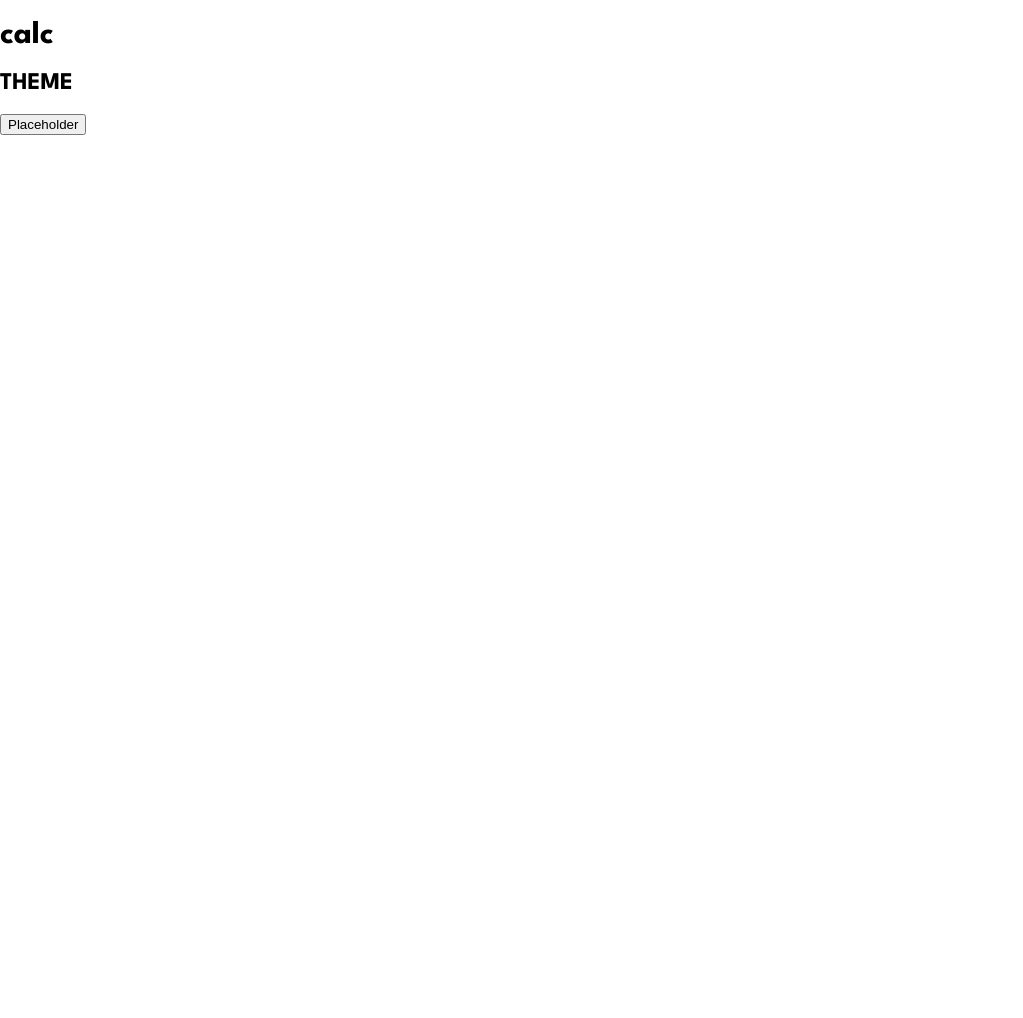
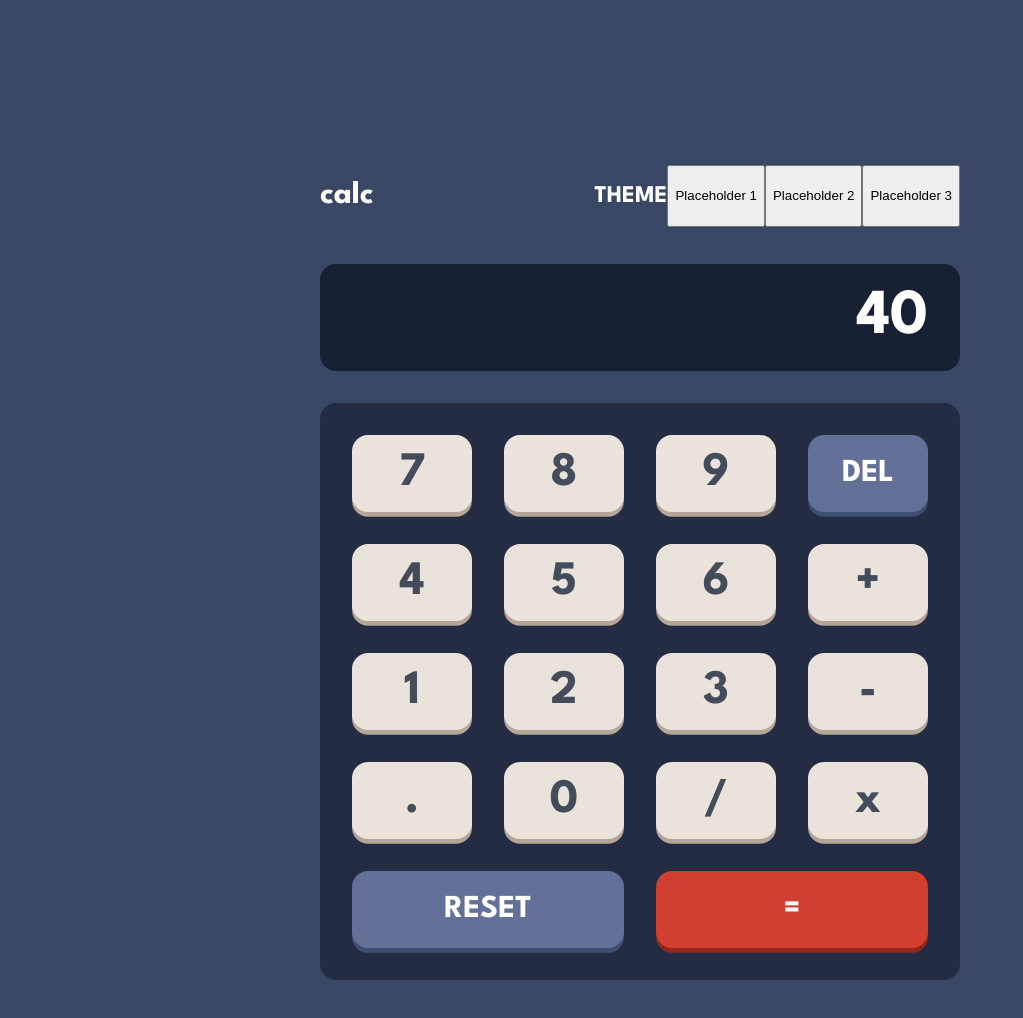
Before and after one commit to mas-glarus/frontendmentor_calculator, a plain HTML site: page index.html in a window 1280 px wide. Shown: the whole page, without its empty margins (0-1023 px from the left). Before the commit the page ends 800 px from the top, so only its background shows below. Drawn offline with Linux system fonts and the light colour scheme.

Commit message:
create theme 1 desktop layout

```diff
--- a/app.js
+++ b/app.js
@@ -1 +1,19 @@
-console.log('hi')
+const body = document.querySelector('body');
+const theme1 = document.getElementById('theme1');
+const theme2 = document.getElementById('theme2');
+const theme3 = document.getElementById('theme3');
+
+theme1.addEventListener('click', () => {
+    body.classList.remove('theme2', 'theme3')
+    body.classList.add('theme1')
+});
+
+theme2.addEventListener('click', () => {
+    body.classList.remove('theme1', 'theme3')
+    body.classList.add('theme2');
+})
+
+theme3.addEventListener('click', () => {
+    body.classList.remove('theme1', 'theme2')
+    body.classList.add('theme3')
+})
--- a/index.html
+++ b/index.html
@@ -18,12 +18,39 @@
       <h1>calc</h1>
       <div class="theme">
         <h2>THEME</h2>
-        <button class="placeholder">Placeholder</button>
+        <button id="theme1" class="placeholder-theme1">Placeholder 1</button>
+        <button id="theme2" class="placeholder-theme2">Placeholder 2</button>
+        <button id="theme3" class="placeholder-theme3">Placeholder 3</button>
       </div>
     </header>
     <main>
-      <section class="displayer"></section>
-      <section class="keyboard"></section>
+      <section class="displayer">
+        <div class="amount">
+          <h3>40</h3>
+        </div>
+      </section>
+      <section class="keyboard">
+        <div class="buttons">
+          <button class="num zero">0</button>
+          <button class="num one">1</button>
+          <button class="num two">2</button>
+          <button class="num three">3</button>
+          <button class="num four">4</button>
+          <button class="num five">5</button>
+          <button class="num six">6</button>
+          <button class="num seven">7</button>
+          <button class="num eight">8</button>
+          <button class="num nine">9</button>
+          <button class="num point">.</button>
+          <button class="delete">DEL</button>
+          <button class="num add">+</button>
+          <button class="num substract">-</button>
+          <button class="num multiply">x</button>
+          <button class="num divide">/</button>
+          <button class="result">=</button>
+          <button class="reset">RESET</button>
+        </div>
+      </section>
     </main>
   </div>
 </body>
--- a/style.css
+++ b/style.css
@@ -58,3 +58,175 @@ body {
     font-family: 'League Spartan', sans-serif;
     box-sizing: border-box;
 }
+
+body {
+    background-color: var(--theme1-main-bg);
+    color: white;
+}
+
+.container {
+    max-width: 800px;
+    width: 50%;
+    margin: 10rem auto;
+}
+
+header {
+    display: flex;
+    justify-content: space-between;
+    align-items: center;
+}
+
+.theme {
+    display: flex;
+}
+
+.amount {
+    margin: 2rem 0;
+    display: flex;
+    justify-content: flex-end;
+    background-color: var(--theme1-screen-bg);
+    padding: 1.5rem 2rem 1.5rem 0;
+    border-radius: 1rem;
+}
+
+h3 {
+    margin: 0;
+    font-size: 4rem;
+}
+
+.theme1 {
+    background-color: var(--theme1-main-bg);
+    color: white;
+}
+
+.theme2 {
+    background-color: var(--theme2-main-bg);
+}
+
+.theme3 {
+    background-color: var(--theme3-main-bg);
+}
+
+.keyboard {
+    background-color: var(--theme1-keypad-bg);
+    border-radius: 1rem;
+}
+
+.buttons {
+    margin: 0 auto;
+    padding: 2rem 0;
+    width: 90%;
+    display: grid;
+    grid-template-columns: repeat(4,1fr);
+    grid-template-rows: repeat(5, 1fr);
+    gap: 2rem;
+    grid-template-areas:
+    "seven eight nine delete"
+    "four five six add"
+    "one two three substract"
+    "point zero divide multiply"
+    "reset reset result result"
+    ;
+}
+
+.buttons button {
+    font-family: 'League Spartan', sans-serif;
+    border-radius: 1rem;
+    padding: 1rem 0;
+    font-weight: 700;
+    border: none;
+}
+
+.delete,
+.reset {
+    background-color: var(--theme1-key-bg-blue);
+    color: var(--text-white);
+    font-size: 2rem;
+    box-shadow: 0rem .3rem var(--theme1-key-shadow-blue);
+}
+
+.result {
+    background-color: var(--theme1-key-bg-red);
+    color: var(--text-white);
+    font-size: 2rem;
+    box-shadow: 0rem .3rem var(--theme1-key-shadow-red);
+}
+
+.num {
+    background-color: var(--theme1-key-bg-grey);
+    font-size: 3rem;
+    color: var(--theme1-text);
+    box-shadow: 0rem .3rem var(--theme1-key-shadow-grey);
+}
+
+.zero {
+    grid-area: zero;
+}
+
+.one {
+    grid-area: one;
+}
+
+.two {
+    grid-area: two;
+}
+
+.three {
+    grid-area: three;
+}
+
+.four {
+    grid-area: four;
+}
+
+.five {
+    grid-area: five;
+}
+
+.six {
+    grid-area: six;
+}
+
+.seven {
+    grid-area: seven;
+}
+
+.eight {
+    grid-area: eight;
+}
+
+.nine {
+    grid-area: nine;
+}
+
+.point {
+    grid-area: point;
+}
+
+.delete {
+    grid-area: delete;
+}
+
+.add {
+    grid-area: add;
+}
+
+.substract {
+    grid-area: substract;
+}
+
+.multiply {
+    grid-area: multiply;
+}
+
+.divide {
+    grid-area: divide;
+}
+
+.result {
+    grid-area: result;
+}
+
+.reset {
+    grid-area: reset;
+}
```
